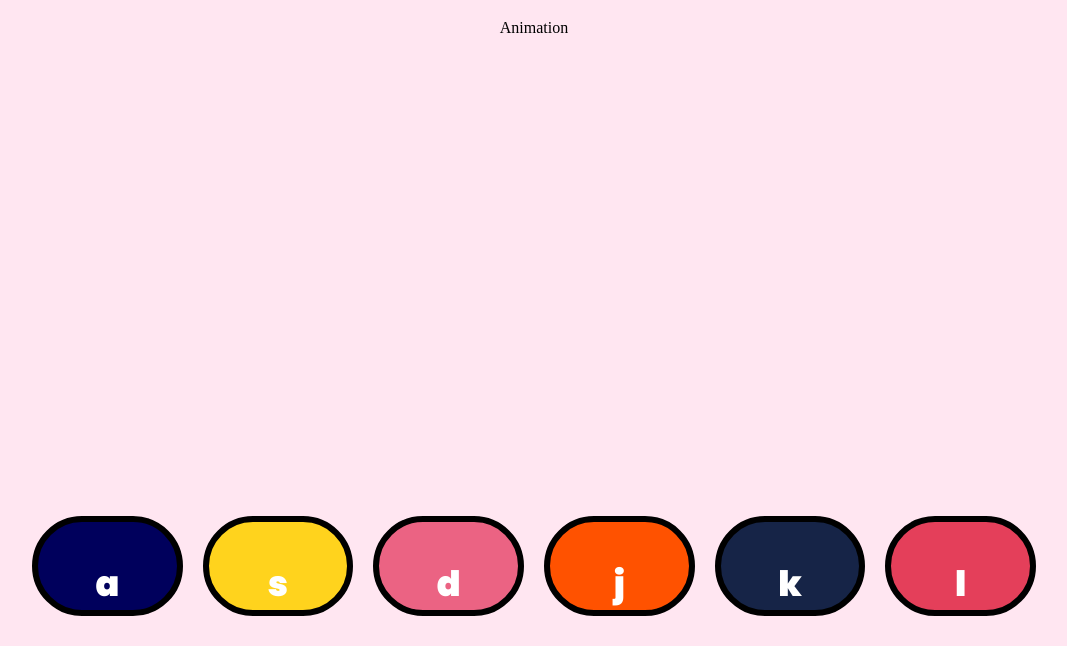
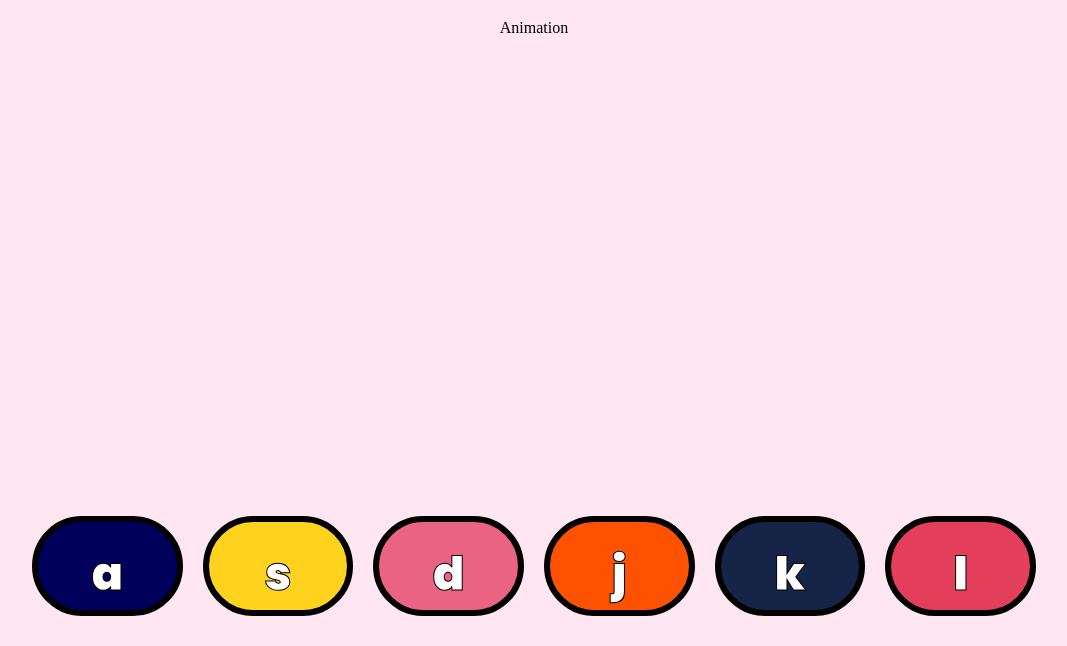
Before and after one commit to PrathamKumar14/Music-Beats, a plain HTML site: page index.html in a window 1280 px wide. Shown: the part 154-800 px from the top of the page, without its empty margins (106-1173 px from the left). Drawn offline with Linux system fonts and the light colour scheme.

Commit message:
Add button styling

```diff
--- a/styles.css
+++ b/styles.css
@@ -35,7 +35,13 @@ header > h1 {
     border: 6px solid black;
     color: #fff;
     border-radius: 50px;
-    font-size: 30px;
+    font-size: 40px;
+}
+
+.button > div > h3 {
+    position: relative;
+    bottom: 30px;
+    -webkit-text-stroke: 1px #000;
 }
 
 .btn-1 {
@@ -63,6 +69,9 @@ header > h1 {
 }
 
 .pressed {
-    box-shadow: 0 3px 4px 0 #DBEDF3;
+    box-shadow: 10px 10px 4px 0 #000;
     opacity: 0.5;
   }
+
+
+  /* ANIMATION */
```
